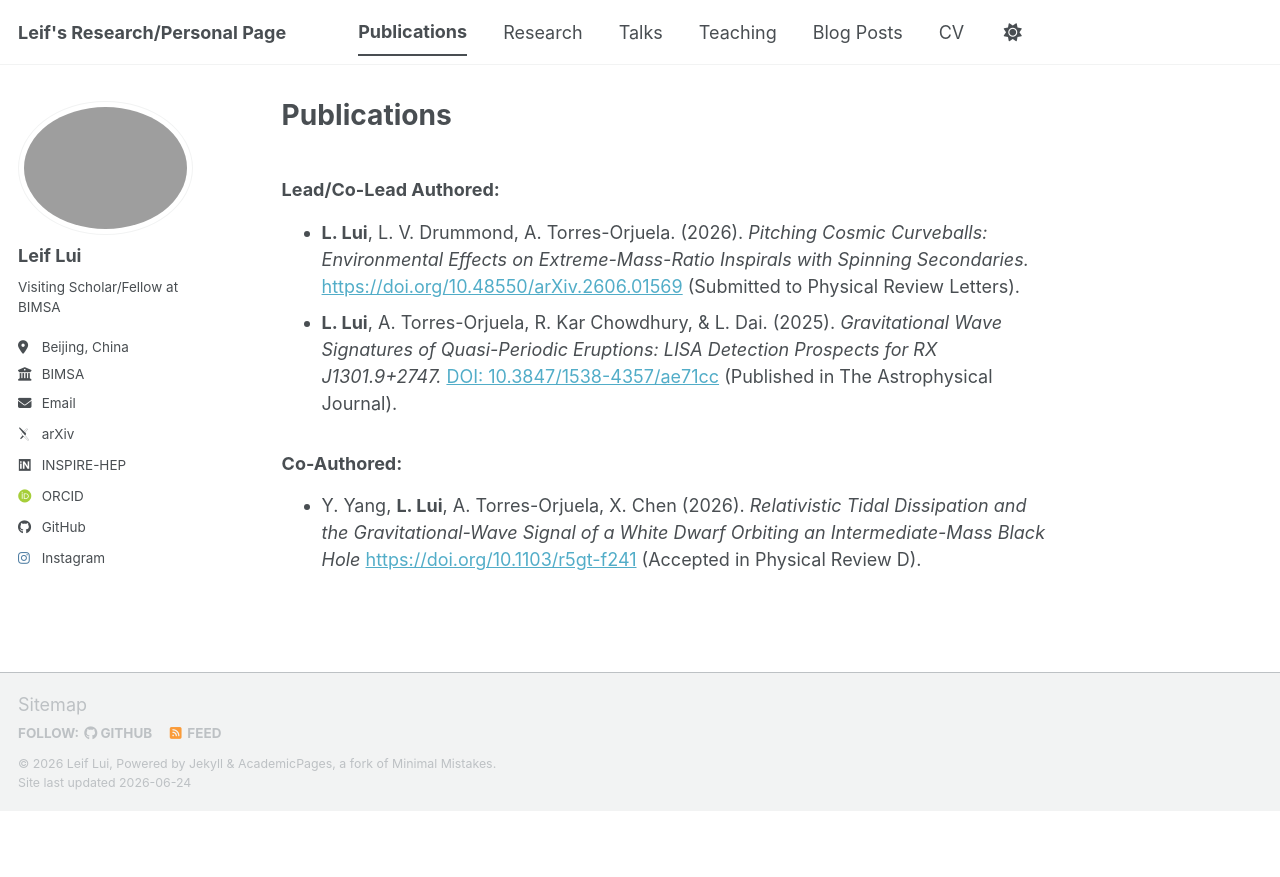
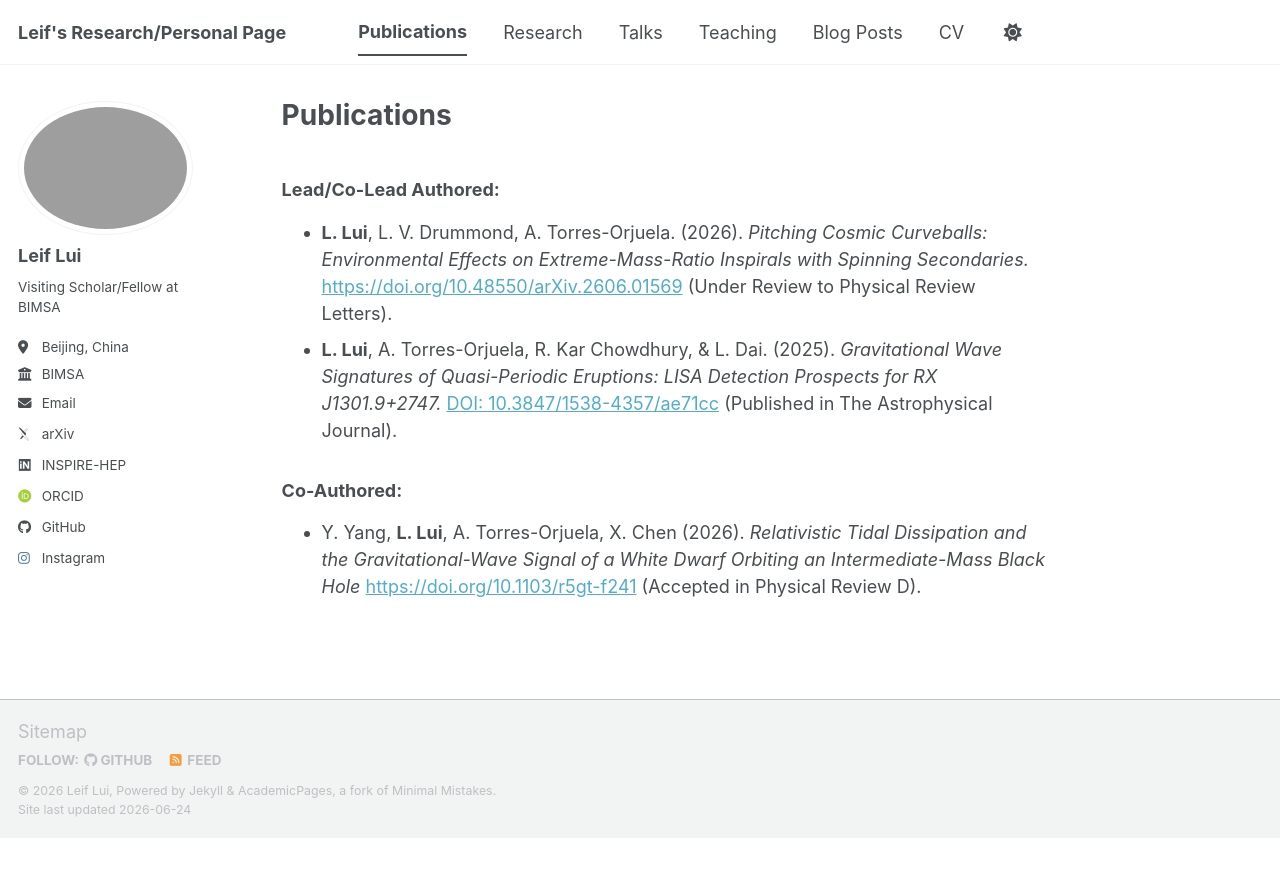
Before and after one commit to leiflui/leiflui.github.io, a Jekyll site: the page built from _pages/publications.md, in a window 1280 px wide. Shown: the top 877 px of the page. Built offline with Jekyll 4.4.1, drawn with Linux system fonts in a browser that asks for light colours; some web fonts are replaced; a script bundle is joined from its source files by our own code; library files that are not in the unit come from our copies.

Commit message:
Update publications.md

```diff
--- a/_pages/publications.md
+++ b/_pages/publications.md
@@ -5,7 +5,7 @@ author_profile: true
 ---
 
 ### Lead/Co-Lead Authored:
-- **L. Lui**, L. V. Drummond, A. Torres-Orjuela. (2026). *Pitching Cosmic Curveballs: Environmental Effects on Extreme-Mass-Ratio Inspirals with Spinning Secondaries.* [https://doi.org/10.48550/arXiv.2606.01569](https://arxiv.org/abs/2606.01569) (Submitted to Physical Review Letters).
+- **L. Lui**, L. V. Drummond, A. Torres-Orjuela. (2026). *Pitching Cosmic Curveballs: Environmental Effects on Extreme-Mass-Ratio Inspirals with Spinning Secondaries.* [https://doi.org/10.48550/arXiv.2606.01569](https://arxiv.org/abs/2606.01569) (Under Review to Physical Review Letters).
 - **L. Lui**, A. Torres-Orjuela, R. Kar Chowdhury, &  L. Dai. (2025). *Gravitational Wave Signatures of Quasi-Periodic Eruptions: LISA Detection Prospects for RX J1301.9+2747.* [DOI: 10.3847/1538-4357/ae71cc](https://iopscience.iop.org/article/10.3847/1538-4357/ae71cc) (Published in The Astrophysical Journal).
 
 ### Co-Authored:
```
